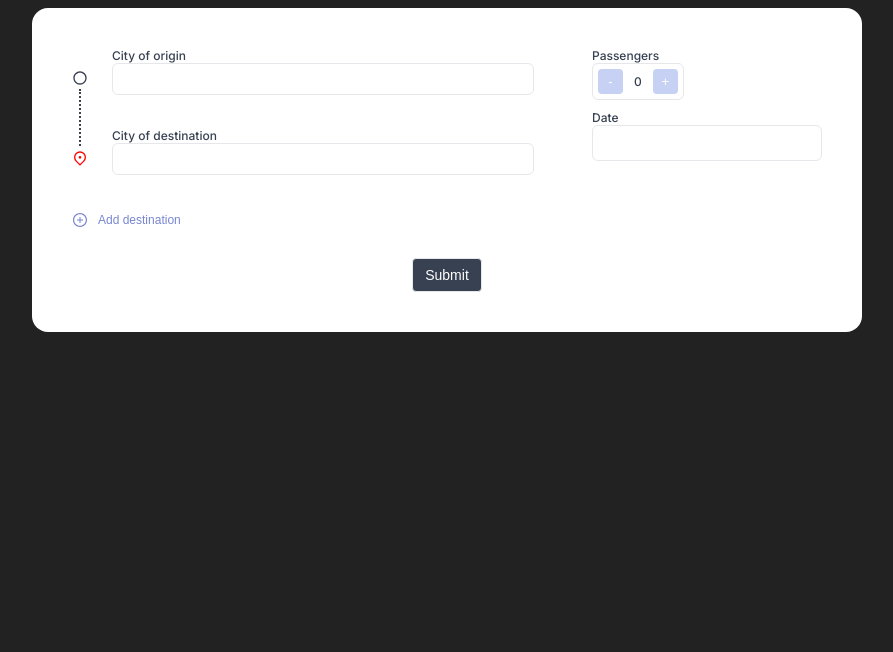
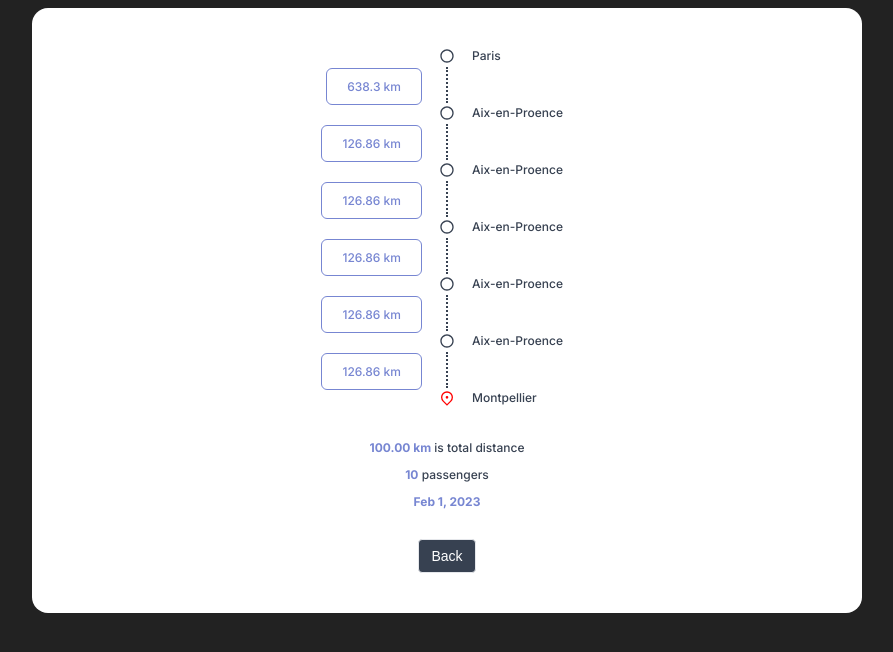
Before and after one commit to vitorcremonez/mozio-tech-assessment, a Next.js app: page / in a window 1280 px wide. Shown: the top 652 px of the page, without its empty margins (193-1086 px from the left). Built offline with nearby package versions, Linux system fonts and the light colour scheme; no server answers.

Commit message:
Create etyrenarium UI

```diff
--- /dev/null
+++ b/src/screens/HomeScreen/TripEtyrenarium/Etyrenarium/index.tsx
@@ -0,0 +1,43 @@
+import { DottedLine, PinIcon, StepIcon } from "components";
+import React from "react";
+import { Balloon, LeftCol, MiddleCol, RightCol, Row } from "./styles";
+
+interface EtyrenariumProps {
+	steps: {
+		from: string;
+		to: string;
+		distance: number;
+	}[];
+}
+
+const Etyrenarium: React.FC<EtyrenariumProps> = ({ steps }) => {
+	const lastStep = steps[steps.length - 1];
+
+	return (
+		<>
+			{steps.map((step, index) => {
+				return (
+					<Row key={index}>
+						<LeftCol>
+							<Balloon>{step.distance} km</Balloon>
+						</LeftCol>
+						<MiddleCol>
+							<StepIcon />
+							<DottedLine size={36} />
+						</MiddleCol>
+						<RightCol>{step.from}</RightCol>
+					</Row>
+				);
+			})}
+			<Row>
+				<LeftCol />
+				<MiddleCol>
+					<PinIcon />
+				</MiddleCol>
+				<RightCol>{lastStep.to}</RightCol>
+			</Row>
+		</>
+	);
+};
+
+export default Etyrenarium;
--- /dev/null
+++ b/src/screens/HomeScreen/TripEtyrenarium/Etyrenarium/styles.ts
@@ -0,0 +1,30 @@
+import styled from "styled-components";
+
+export const Row = styled.div`
+	display: flex;
+`;
+
+export const Balloon = styled.div`
+	border-radius: 6px;
+	border: 1px solid ${({ theme }) => theme.colors.secondary};
+	color: ${({ theme }) => theme.colors.secondary};
+	padding: 10px 20px;
+	max-width: 100px;
+	display: inline-flex;
+`;
+
+export const LeftCol = styled.div`
+	padding-top: 20px;
+	text-align: right;
+	flex: 1;
+`;
+
+export const MiddleCol = styled.div`
+	width: 50px;
+	position: relative;
+`;
+
+export const RightCol = styled.div`
+	flex: 1;
+	text-align: left;
+`;
--- /dev/null
+++ b/src/screens/HomeScreen/TripEtyrenarium/index.tsx
@@ -0,0 +1,59 @@
+import { Button } from "components";
+import React from "react";
+import Etyrenarium from "./Etyrenarium";
+import { Info } from "./styles";
+
+const TripEtyrenarium: React.FC = () => {
+	return (
+		<div style={{ textAlign: "center" }}>
+			<Etyrenarium
+				steps={[
+					{
+						from: "Paris",
+						to: "Aix-en-Proence",
+						distance: 638.3,
+					},
+					{
+						from: "Aix-en-Proence",
+						to: "Montpellier",
+						distance: 126.86,
+					},
+					{
+						from: "Aix-en-Proence",
+						to: "Montpellier",
+						distance: 126.86,
+					},
+					{
+						from: "Aix-en-Proence",
+						to: "Montpellier",
+						distance: 126.86,
+					},
+					{
+						from: "Aix-en-Proence",
+						to: "Montpellier",
+						distance: 126.86,
+					},
+					{
+						from: "Aix-en-Proence",
+						to: "Montpellier",
+						distance: 126.86,
+					},
+				]}
+			/>
+			<Info>
+				<p>
+					<b>100.00 km</b> is total distance
+				</p>
+				<p>
+					<b>10</b> passengers
+				</p>
+				<p>
+					<b>Feb 1, 2023</b>
+				</p>
+			</Info>
+			<Button>Back</Button>
+		</div>
+	);
+};
+
+export default TripEtyrenarium;
--- /dev/null
+++ b/src/screens/HomeScreen/TripEtyrenarium/styles.ts
@@ -0,0 +1,9 @@
+import styled from "styled-components";
+
+export const Info = styled.div`
+	margin-top: 30px;
+	margin-bottom: 30px;
+	& b {
+		color: ${({ theme }) => theme.colors.secondary};
+	}
+`;
--- a/src/screens/HomeScreen/index.tsx
+++ b/src/screens/HomeScreen/index.tsx
@@ -2,6 +2,7 @@ import axios from "axios";
 import Card from "components/Card";
 import { useState } from "react";
 import RouteForm from "./RouteForm";
+import TripEtyrenarium from "./TripEtyrenarium";
 
 // TODO: isolate this
 async function calculateDistances(cities: string[]) {
@@ -23,6 +24,12 @@ const HomeScreen: React.FC = () => {
 		passengers: number;
 		date: string;
 	}>();
+
+	return (
+		<Card style={{ maxWidth: 750, margin: "auto" }}>
+			<TripEtyrenarium />
+		</Card>
+	);
 
 	return (
 		<>
```
